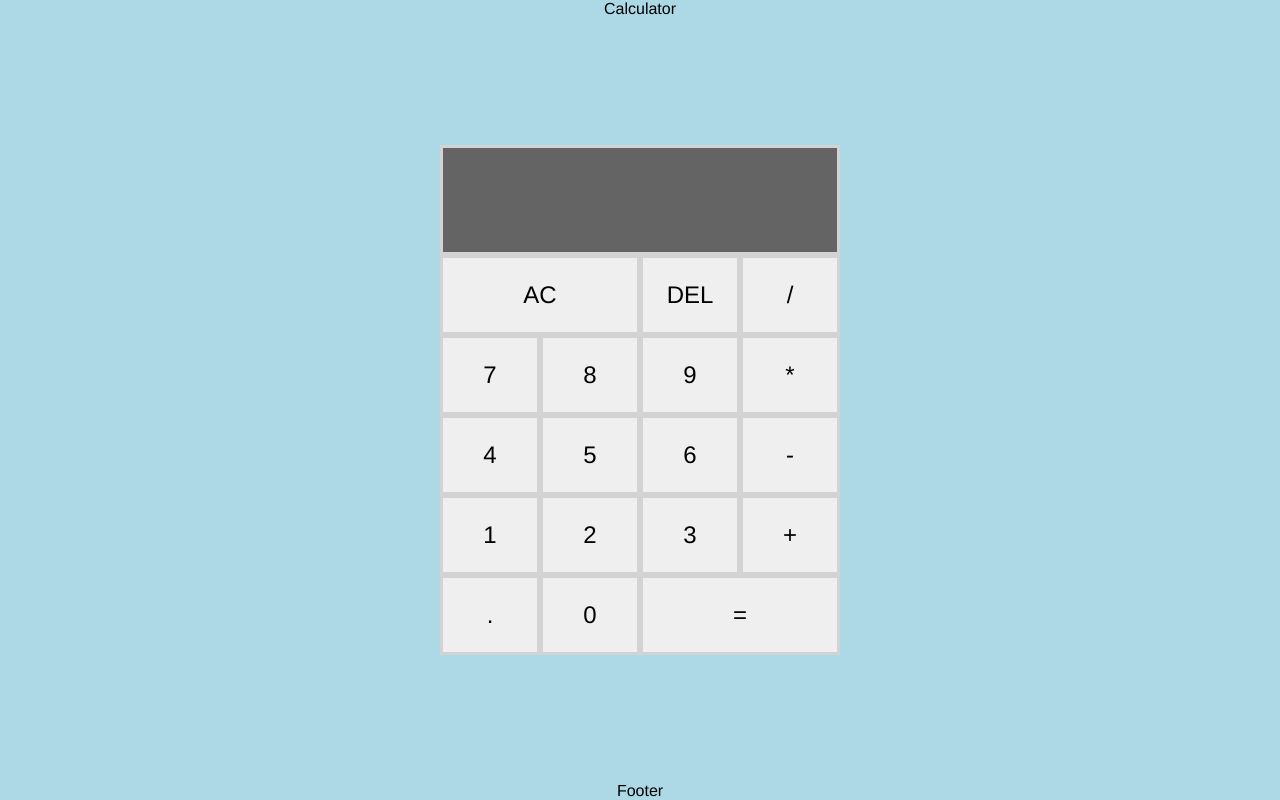
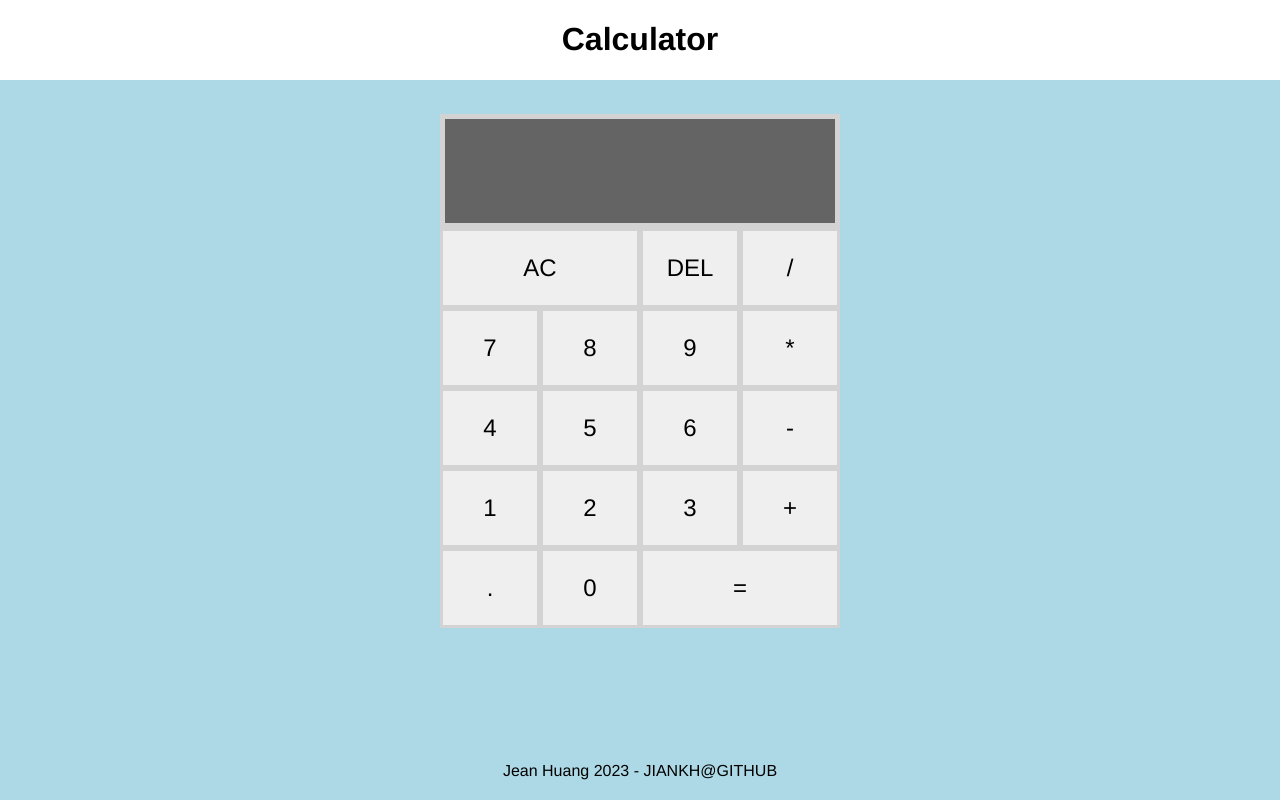
Before and after one commit to jiankh/calculator, a plain HTML site: page index.html in a window 1280 px wide. Drawn offline with Linux system fonts and the light colour scheme.

Commit message:
finalizing some CSS styling

```diff
--- a/index.html
+++ b/index.html
@@ -9,7 +9,7 @@
 
 </head>
 <body>
-    <div class="title">Calculator</div>
+    <div class="title"><h1>Calculator</h1></div>
 
 
     <div class="content">
@@ -45,7 +45,7 @@
         </div>
     </div>
 
-    <div class="footer">Footer</div>
+    <div class="footer">Jean Huang 2023 - JIANKH@GITHUB</div>
     <script src="script.js"></script>
 </body>
 </html>
--- a/script.js
+++ b/script.js
@@ -32,6 +32,11 @@
 
 equalsButton.addEventListener('click', () => {
     secondNumber = bottomDisplay.textContent
+
+    if (!secondNumber) {
+        return //return early if there is no second number to use operate with.
+    }
+
     console.log(secondNumber)
     const result = operate(operator,firstNumber,secondNumber)
     clearBottomDisplay()
@@ -103,6 +108,9 @@
     } else if (operator === '*') {
         return multiply(num1,num2)
     } else if (operator === '/') {
+        if (num2 === 0) {
+            return "Error: Division by zero!"
+        } else {
         return divide(num1,num2)
-    }
+    }}
 }
--- a/style.css
+++ b/style.css
@@ -12,8 +12,22 @@
     background-color: lightblue;
 }
 
+.title {
+    display: flex;
+    justify-content: center;
+    background-color: white;
+    width: 100%
+}
+
+.footer {
+    display: flex;
+    justify-content: center;
+    padding: 20px;
+}
+
 .container {
     width: 400px;
+    margin-bottom: 5rem;
 }
 
 .input-btn {
@@ -34,7 +48,7 @@
 }
 
 button:hover {
-    background-color: rgb(211,211,211,110%)
+    background-color: rgb(211,211,211, 0.8)
 }
 
 .span2 {
@@ -43,14 +57,20 @@
 
 .display {
     background-color: rgb(100, 100, 100);
-    border: solid lightgray;
+    border: 5px solid lightgray;
     min-height: 100px;
-    color: white;
+    color: rgb(255, 255, 255);
     display: flex;
     flex-direction: column;
     justify-content: space-around;
     align-items: flex-end;
     padding: 2px 10px;
-    font-size: 1.5rem;
-    flex:wrap;
+    font-size: 2rem;
+    word-wrap: break-word;
+    word-break: break-all;
 }
+
+.display-top {
+    color: rgb(255, 255, 255, 0.7);
+    font-size: 1.2rem ;
+}
```
